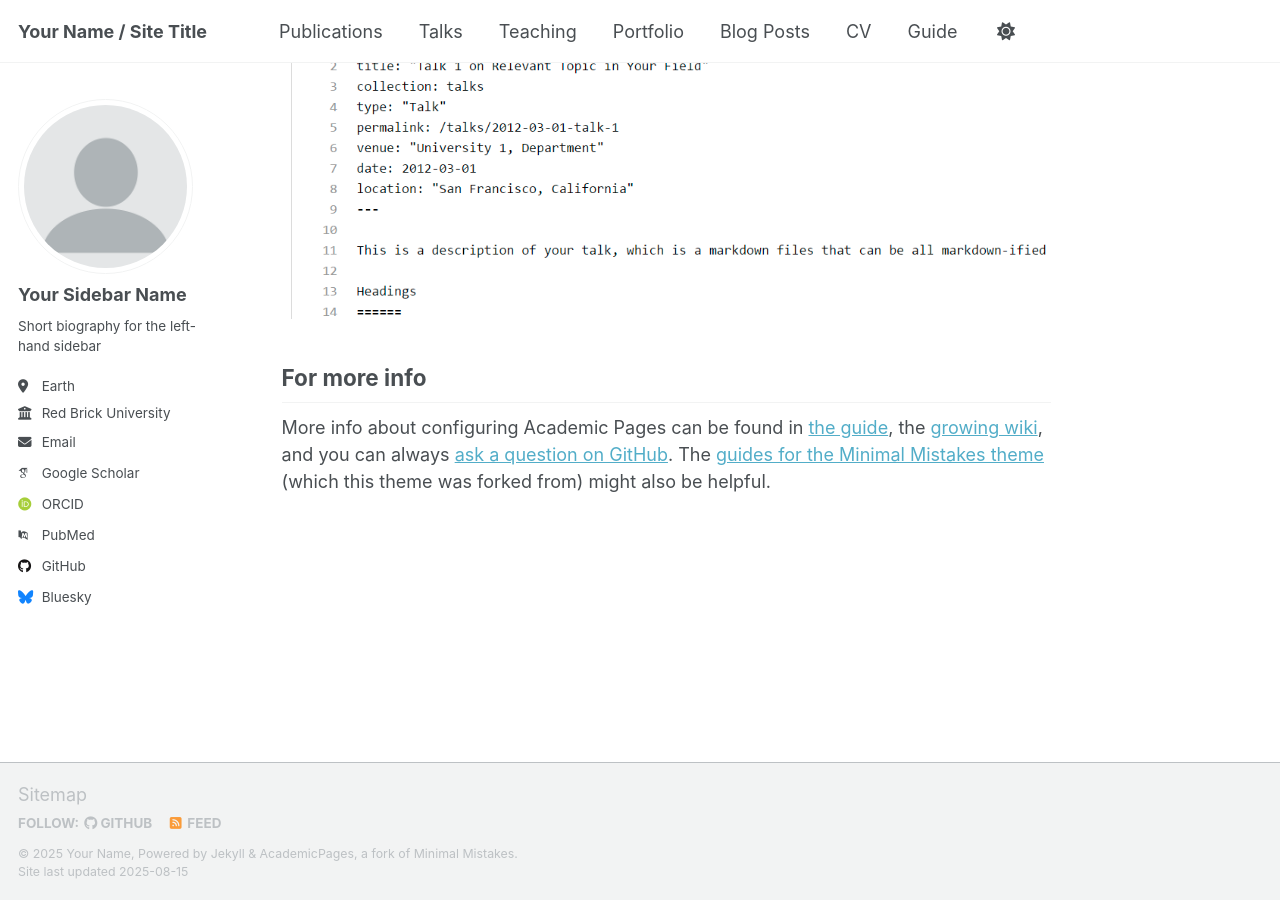
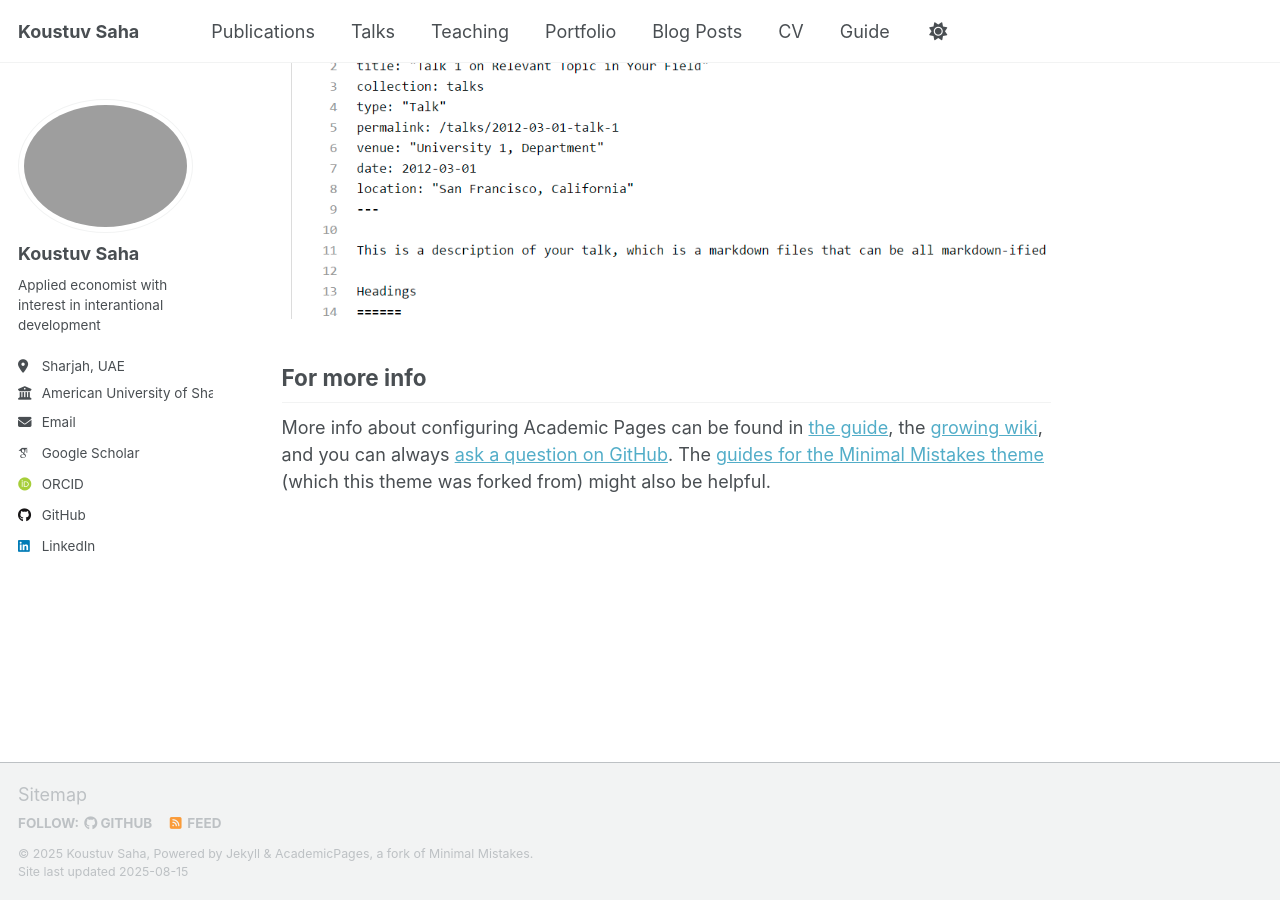
Before and after one commit to sahakoustuv/koustuvsaha.github.io, a Jekyll site: the page built from _pages/about.md, in a window 1280 px wide and 900 px high, scrolled down 2667 px. Built offline with Jekyll 4.4.1, drawn with Linux system fonts in a browser that asks for light colours; some web fonts are replaced; a script that is not in the unit is left out.

Commit message:
Changes to _config.yml and added prof pic

```diff
--- a/_config.yml
+++ b/_config.yml
@@ -9,10 +9,10 @@
 # Basic Site Settings
 locale                   : "en-US"
 site_theme               : "default" # Currently available options are "default", "air"
-title                    : "Your Name / Site Title"
+title                    : "Koustuv Saha"
 title_separator          : "-"
-name                     : &name "Your Name"
-description              : &description "personal description"
+name                     : &name "Koustuv Saha"
+description              : &description "Postdoctoral Researcher, Dept. of Economics, AUS"
 url                      : https://sahakoustuv.github.io # the base hostname & protocol for your site e.g. "https://[your GitHub username].github.io" or if you already have some other page hosted on Github then use "https://[your GitHub username].github.io/[Your Repo Name]"
 baseurl                  : "" # the subpath of your site, e.g. "/blog"
 repository               : "academicpages/academicpages.github.io"
@@ -22,24 +22,24 @@ repository               : "academicpages/academicpages.github.io"
 #               Additional customization can be done by editing /_includes/author-profile.html
 author:
   # Biographic information
-  avatar           : "profile.png"
-  name             : "Your Sidebar Name"
+  avatar           : "Prof_pic_3.JPG"
+  name             : "Koustuv Saha"
   pronouns         : # example: "she/her"
-  bio              : "Short biography for the left-hand sidebar"
-  location         : "Earth"
-  employer         : "Red Brick University"
+  bio              : "Applied economist with interest in interantional development"
+  location         : "Sharjah, UAE"
+  employer         : "American University of Sharjah"
   uri              : # URL
-  email            : "none@example.org"
+  email            : "ksaha@aus.edu"
 
   # Academic websites
   academia         : # URL
   arxiv            : # URL - Update with the correct link to your profile
-  googlescholar    : "https://scholar.google.com/citations?user=PS_CX0AAAAAJ"
+  googlescholar    : "https://scholar.google.com/citations?user=A8wzNe8AAAAJ"
   inspire-hep      : # URL
   impactstory      : # URL
-  orcid            : "http://orcid.org/yourorcidurl"
+  orcid            : "https://orcid.org/0009-0009-3515-1785"
   semantic         : # URL
-  pubmed           : "https://www.ncbi.nlm.nih.gov/pubmed/?term=john+snow"
+  pubmed           : # URL
   researchgate     : # URL
   scopus           : # URL
 
@@ -53,7 +53,7 @@ author:
 
   # Social media
   artstation       : # Username
-  bluesky          : "bsky.app" # Replace this with you Bluesky username
+  bluesky          : # Replace this with you Bluesky username
   facebook         : # Username
   flickr           : # Username
   foursquare       : # Username
@@ -62,7 +62,7 @@ author:
   keybase          : # Username
   instagram        : # Username
   lastfm           : # Username
-  linkedin         : # Username
+  linkedin         : "www.linkedin.com/in/koustuv-saha-71b284b6"
   mastodon         : # URL
   medium           : # URL
   pinterest        : # Username
```
Also changed, not shown: 2 other files.
